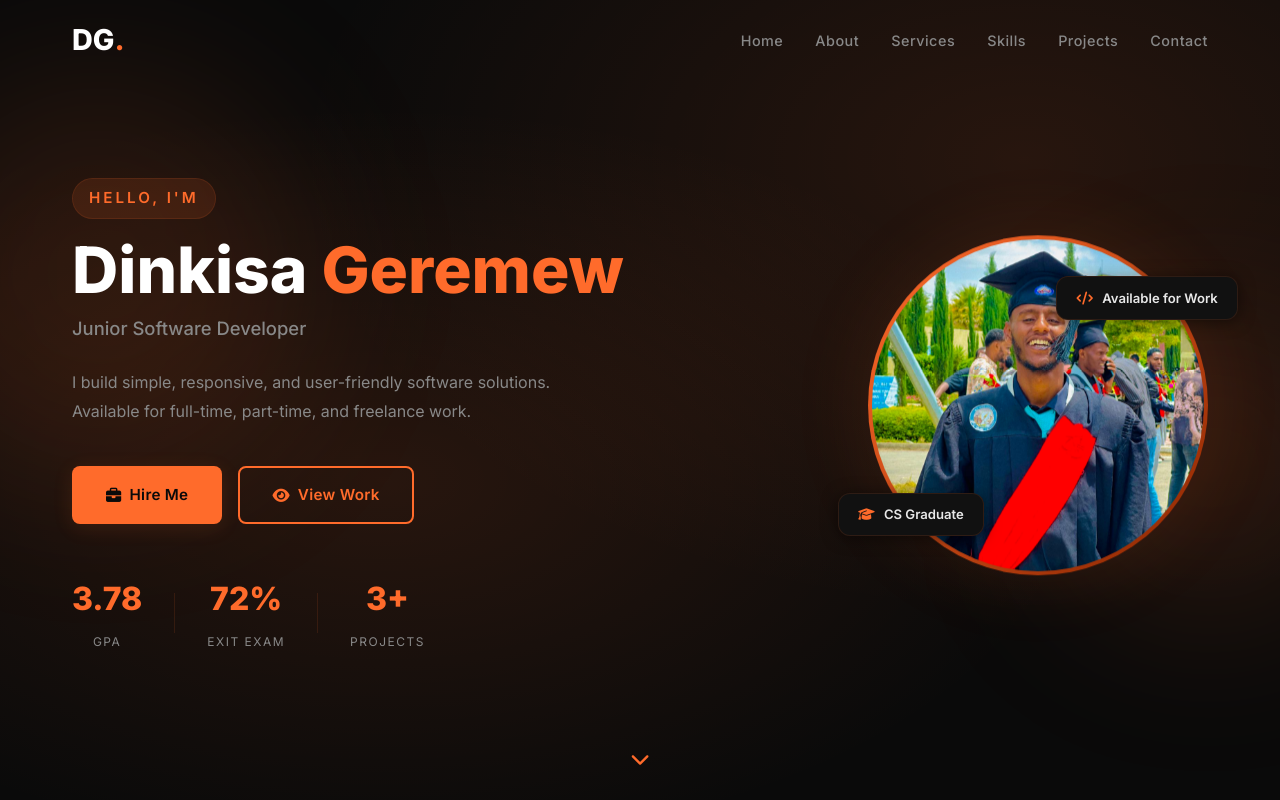
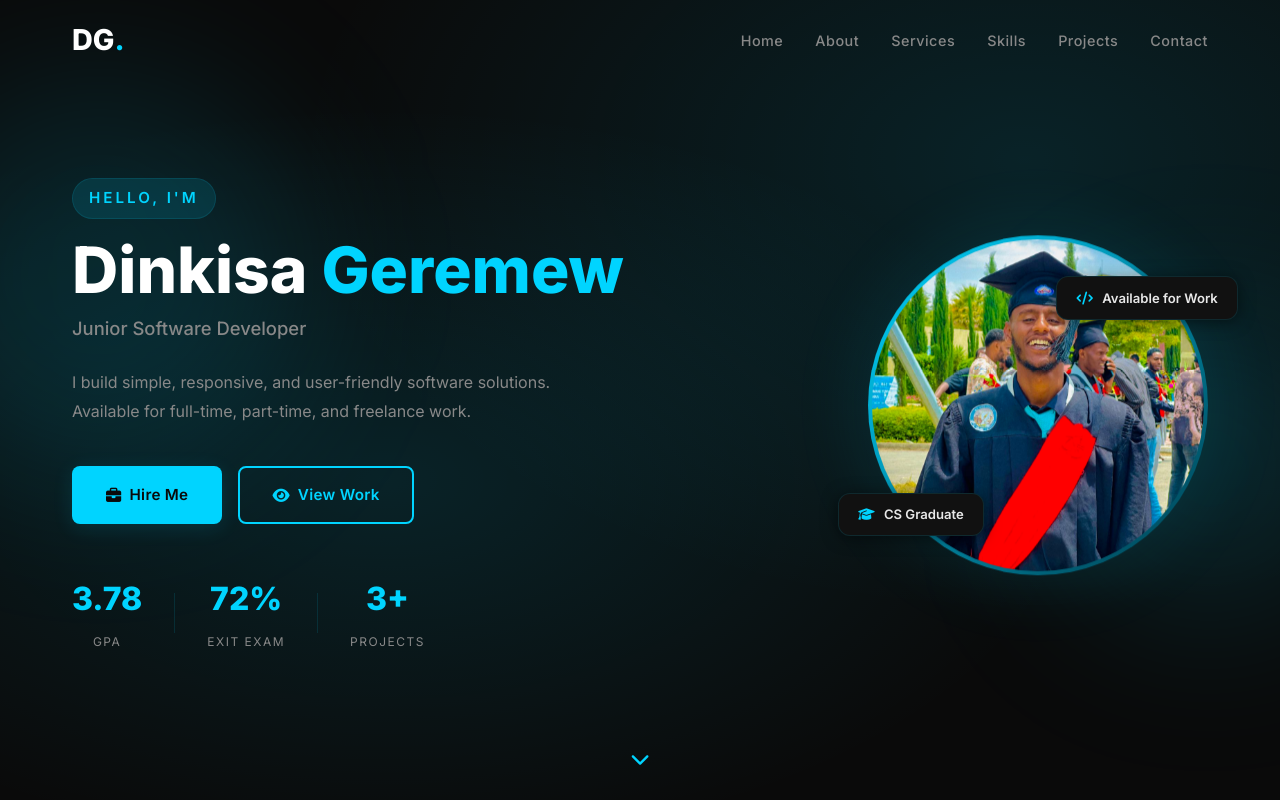
Before and after one commit to DinkisaGeremew/portfolio, a website: page index.html in a window 1280 px wide. Shown: the top 800 px of the page. Drawn offline with Linux system fonts and the light colour scheme.

Commit message:
change to cyan blue accent

```diff
--- a/style.css
+++ b/style.css
@@ -2,19 +2,19 @@
 *, *::before, *::after { margin: 0; padding: 0; box-sizing: border-box; }
 
 :root {
-  --primary: #ff6b2b;
-  --primary-dark: #e55a1f;
-  --primary-glow: rgba(255,107,43,0.12);
+  --primary: #00d4ff;
+  --primary-dark: #00b8e0;
+  --primary-glow: rgba(0,212,255,0.12);
   --bg: #0a0a0a;
   --bg2: #0f0f0f;
   --bg3: #141414;
   --card: #111111;
-  --border: rgba(255,107,43,0.12);
+  --border: rgba(0,212,255,0.12);
   --text: #e8e8e8;
   --text-muted: #888888;
   --white: #ffffff;
-  --gradient: linear-gradient(135deg, #ff6b2b, #7fff00);
-  --shadow: 0 8px 40px rgba(255,107,43,0.12);
+  --gradient: linear-gradient(135deg, #00d4ff, #7fff00);
+  --shadow: 0 8px 40px rgba(0,212,255,0.12);
   --shadow-sm: 0 2px 16px rgba(0,0,0,0.5);
   --radius: 12px;
   --transition: 0.3s ease;
@@ -79,8 +79,8 @@ img { max-width: 100%; }
 }
 .hero::before {
   content: ''; position: absolute; inset: 0;
-  background: radial-gradient(ellipse at 30% 60%, rgba(255,107,43,0.12) 0%, transparent 55%),
-              radial-gradient(ellipse at 80% 20%, rgba(255,107,43,0.12) 0%, transparent 50%);
+  background: radial-gradient(ellipse at 30% 60%, rgba(0,212,255,0.12) 0%, transparent 55%),
+              radial-gradient(ellipse at 80% 20%, rgba(0,212,255,0.12) 0%, transparent 50%);
 }
 .hero-bg { position: absolute; inset: 0; }
 .hero-content {
@@ -121,9 +121,9 @@ img { max-width: 100%; }
 }
 .btn-primary {
   background: var(--primary); color: #0a0a0a;
-  box-shadow: 0 4px 20px rgba(255,107,43,0.12);
+  box-shadow: 0 4px 20px rgba(0,212,255,0.12);
 }
-.btn-primary:hover { background: var(--primary-dark); transform: translateY(-2px); box-shadow: 0 8px 30px rgba(255,107,43,0.12); }
+.btn-primary:hover { background: var(--primary-dark); transform: translateY(-2px); box-shadow: 0 8px 30px rgba(0,212,255,0.12); }
 .btn-outline { border-color: var(--primary); color: var(--primary); background: transparent; }
 .btn-outline:hover { background: var(--primary); color: #0a0a0a; transform: translateY(-2px); }
 .btn-full { width: 100%; justify-content: center; }
@@ -140,8 +140,8 @@ img { max-width: 100%; }
 }
 .avatar-ring {
   width: 340px; height: 340px; border-radius: 50%;
-  background: linear-gradient(135deg, #ff6b2b, #8b2500);
-  padding: 4px; box-shadow: 0 0 80px rgba(255,107,43,0.12);
+  background: linear-gradient(135deg, #00d4ff, #003d4d);
+  padding: 4px; box-shadow: 0 0 80px rgba(0,212,255,0.12);
   animation: float 4s ease-in-out infinite;
 }
 @keyframes float { 0%,100%{transform:translateY(0)} 50%{transform:translateY(-16px)} }
@@ -364,7 +364,7 @@ img { max-width: 100%; }
   transform-style: preserve-3d;
   transition: transform 0.15s ease, box-shadow 0.15s ease;
 }
-.tilt-card:hover { box-shadow: 0 20px 60px rgba(255,107,43,0.12); }
+.tilt-card:hover { box-shadow: 0 20px 60px rgba(0,212,255,0.12); }
 
 /* Floating orbs background */
 .orb {
@@ -373,13 +373,13 @@ img { max-width: 100%; }
 }
 .orb-1 {
   width: 400px; height: 400px;
-  background: rgba(255,107,43,0.12);
+  background: rgba(0,212,255,0.12);
   top: 10%; left: -100px;
   animation: orbFloat 8s ease-in-out infinite;
 }
 .orb-2 {
   width: 300px; height: 300px;
-  background: rgba(255,107,43,0.12);
+  background: rgba(0,212,255,0.12);
   bottom: 20%; right: -80px;
   animation: orbFloat 10s ease-in-out infinite reverse;
 }
@@ -395,7 +395,7 @@ img { max-width: 100%; }
 .glow-hover::after {
   content: ''; position: absolute; inset: 0;
   border-radius: inherit;
-  background: radial-gradient(circle at var(--mx,50%) var(--my,50%), rgba(255,107,43,0.12) 0%, transparent 60%);
+  background: radial-gradient(circle at var(--mx,50%) var(--my,50%), rgba(0,212,255,0.12) 0%, transparent 60%);
   opacity: 0; transition: opacity 0.3s ease; pointer-events: none;
 }
 .glow-hover:hover::after { opacity: 1; }
```
